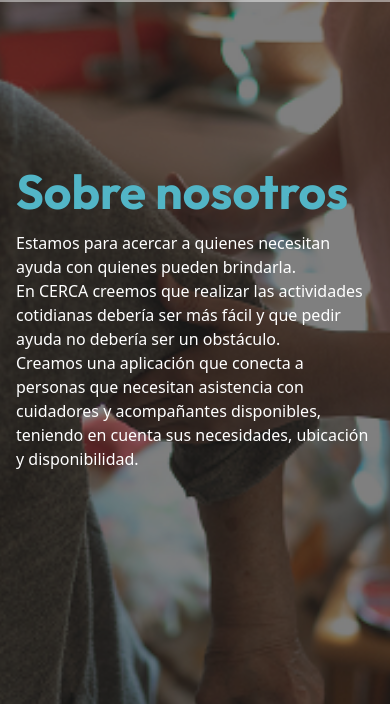
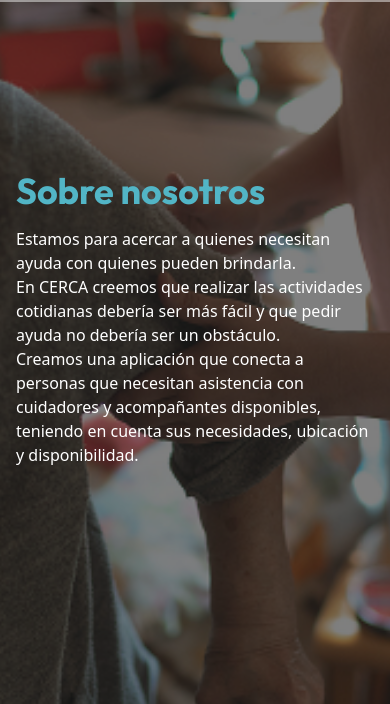
Before and after one commit to JoaquinCamacho/proyecto_cerca, a plain HTML site: page index.html in a window 390 px wide. Shown: the part 103-807 px from the top of the page. Drawn offline with nearby package versions, Linux system fonts and the light colour scheme.

Commit message:
arreglando detalles

```diff
--- a/index.html
+++ b/index.html
@@ -33,7 +33,7 @@
         </nav>
 
         <div class="relative z-10 px-4" id="sobreNosotros">
-            <h1 class="text-[#52B5C6] font-title text-5xl ">Sobre nosotros</h1>
+            <h1 class="text-[#52B5C6] font-title text-4xl lg:text-5xl ">Sobre nosotros</h1>
             <p class="text-white text-md mt-4 lg:text-xl">Estamos para acercar a quienes necesitan ayuda con quienes pueden brindarla.<br/> En CERCA creemos que realizar las actividades cotidianas debería ser más fácil y que pedir ayuda no debería ser un obstáculo. <br/>Creamos una aplicación que conecta a personas que necesitan asistencia con cuidadores y acompañantes disponibles, teniendo en cuenta sus necesidades, ubicación y disponibilidad.</p>
         </div>
 
```
